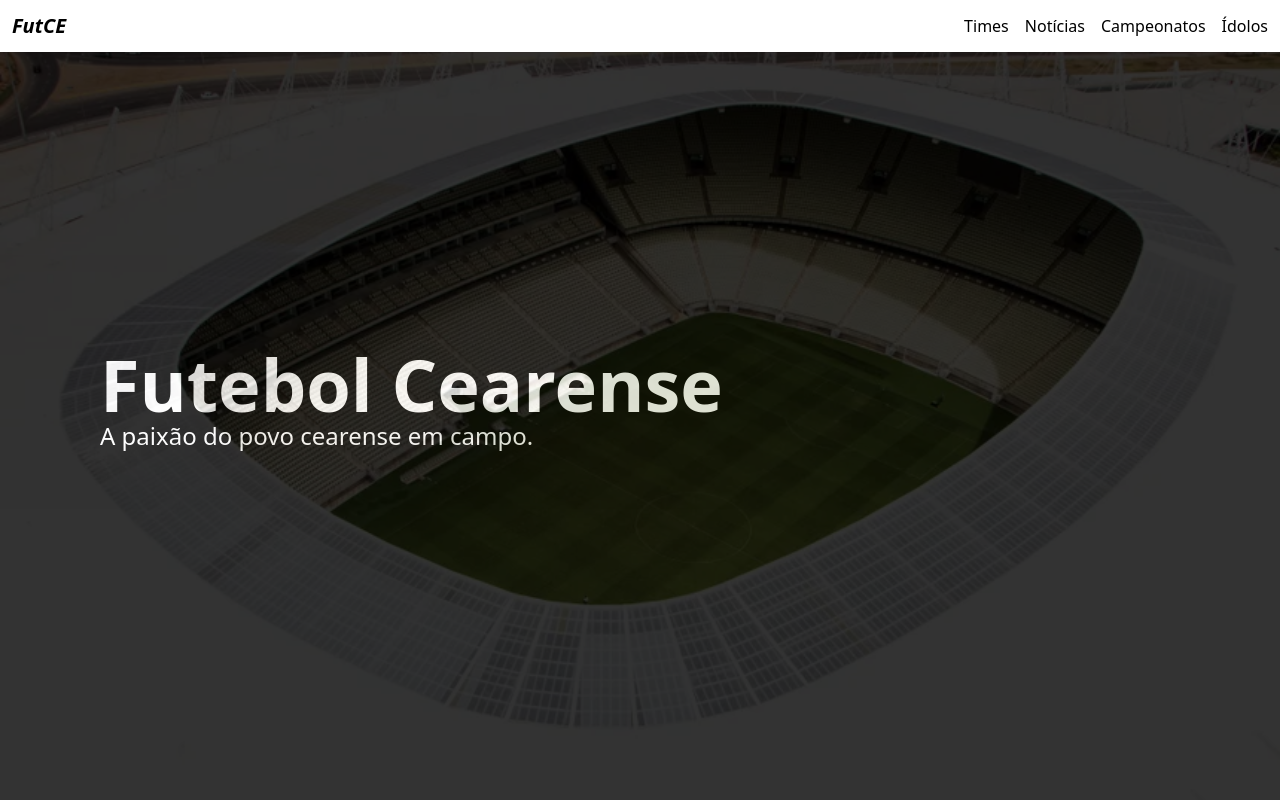
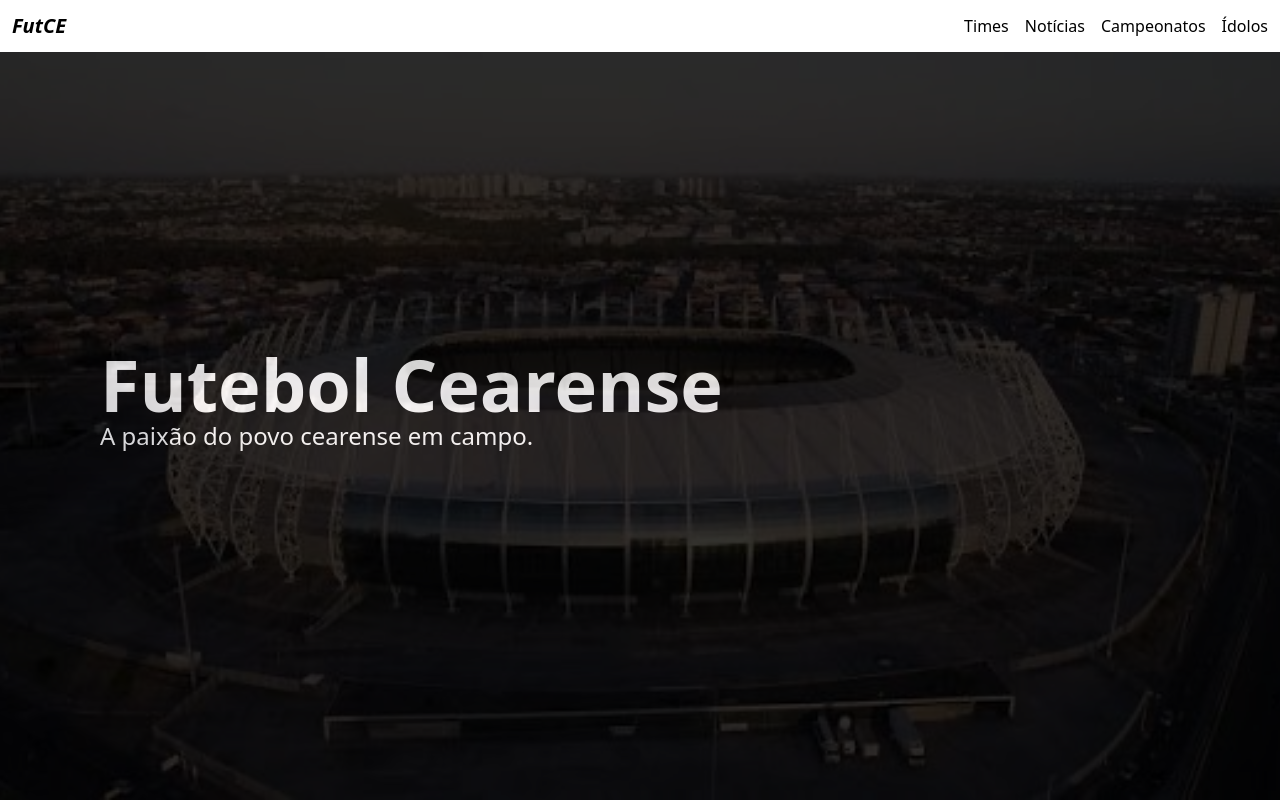
Before and after one commit to gabriellxz/site_futCE, a React (Vite) app: page / in a window 1280 px wide. Shown: the top 800 px of the page. Built offline with nearby package versions, Linux system fonts and the light colour scheme.

Commit message:
atualiza imagem de fundo da página inicial para castelao_main.jpg

```diff
--- a/src/Pages/Home/style.css
+++ b/src/Pages/Home/style.css
@@ -1,5 +1,5 @@
 .main-home {
-    background-image: url("../../assets/Castelão_Arena.webp");
+    background-image: url("../../assets/castelao_main.jpg");
     background-size: cover;
     background-position: center;
     height: 100vh;
```
